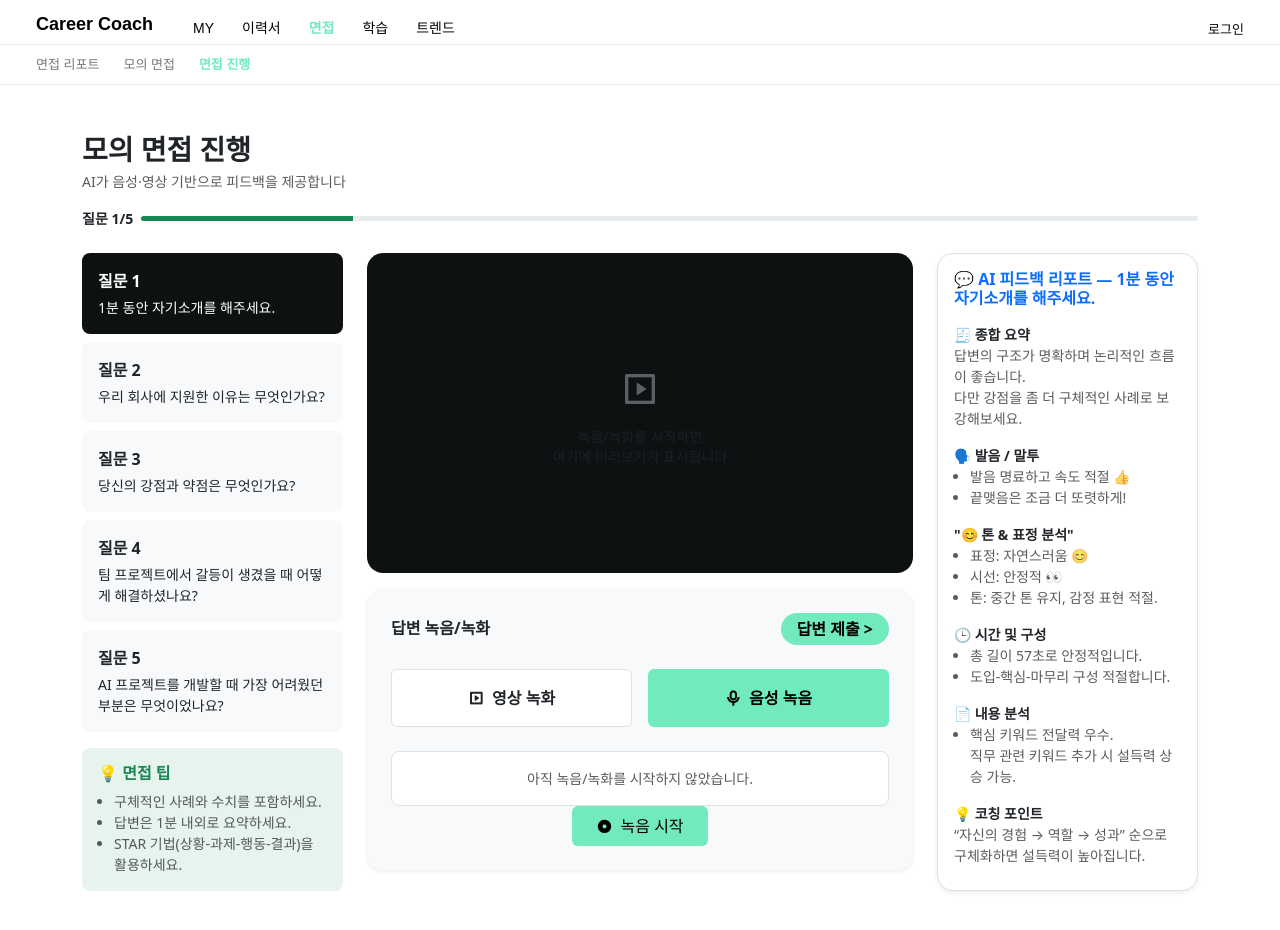
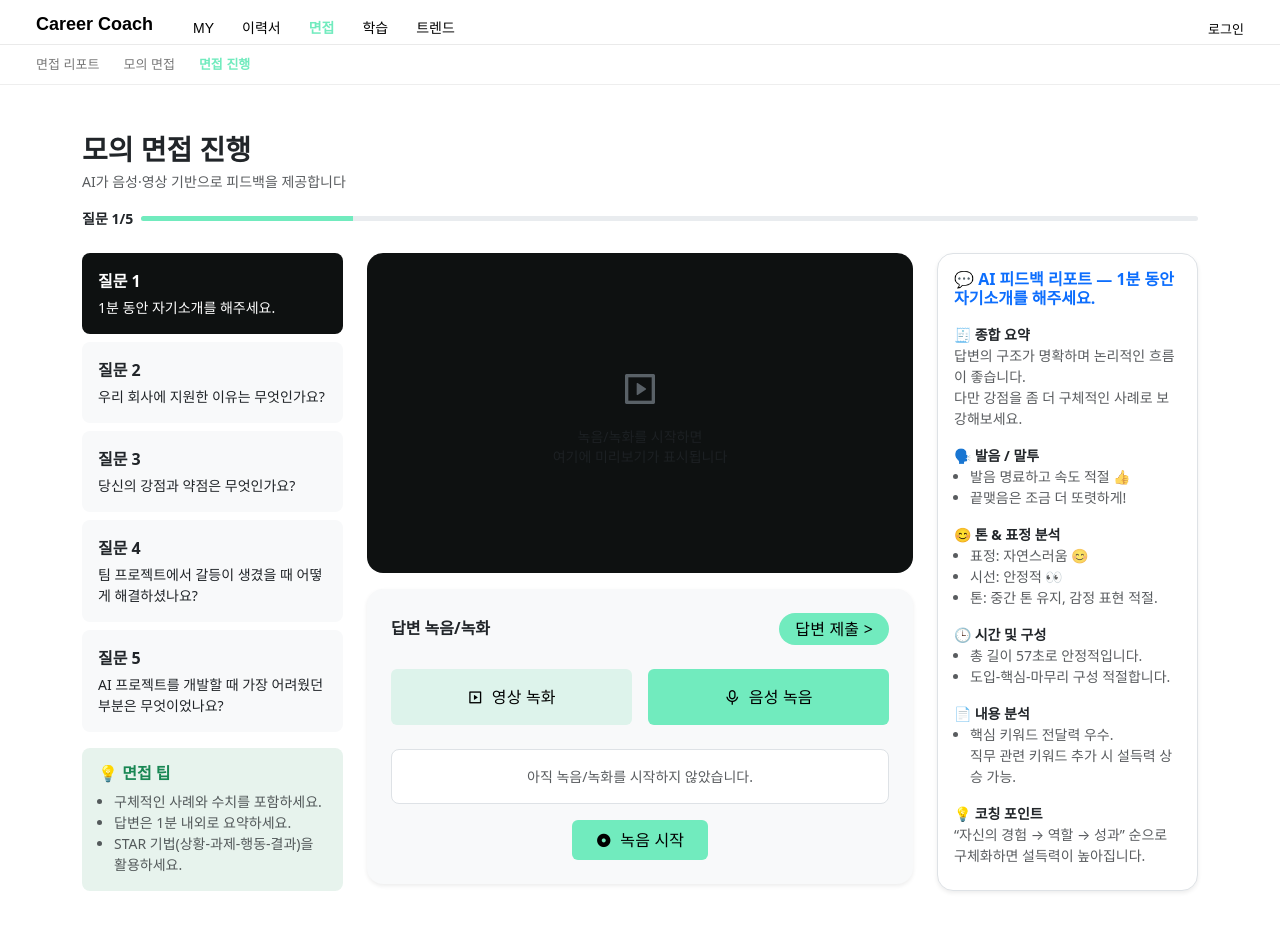
Before and after one commit to llbk-team/llbky-front, a Vue app: page /interview/progress in a window 1280 px wide. Shown: the top 930 px of the page. Built offline with nearby package versions, Linux system fonts and the light colour scheme.

Commit message:
docs: 면접 진행 뷰 스타일 수정

```diff
--- a/src/views/interview/Progress.vue
+++ b/src/views/interview/Progress.vue
@@ -8,7 +8,7 @@
         <small class="fw-semibold">질문 {{ current }}/{{ total }}</small>
         <div class="flex-grow-1 progress" style="height: 5px;">
           <div
-            class="progress-bar bg-success"
+            class="progress-bar bg-mint"
             role="progressbar"
             :style="{ width: (current / total) * 100 + '%' }"
           ></div>
@@ -46,7 +46,6 @@
       <div class="col-lg-6">
         <div class="bg-dark text-white rounded-4 p-4 text-center mb-3 preview-box">
           <div class="d-flex flex-column justify-content-center align-items-center h-100">
-            <!-- 미리보기 화면 (대기 중) -->
             <template v-if="!isRecording">
               <i class="ri-video-line fs-1 mb-2 text-secondary"></i>
               <p class="text-muted small mb-0">
@@ -54,7 +53,6 @@
               </p>
             </template>
 
-            <!-- 녹화/녹음 중 -->
             <template v-else>
               <i v-if="mode === 'video'" class="ri-record-circle-fill fs-1 text-danger mb-2"></i>
               <i v-else class="ri-mic-fill fs-1 text-danger mb-2"></i>
@@ -71,7 +69,7 @@
           <div class="d-flex justify-content-between align-items-center mb-4">
             <h6 class="fw-bold text-dark mb-0">답변 녹음/녹화</h6>
             <button
-              class="btn btn-success fw-semibold rounded-pill px-3 py-1"
+              class="btn btn-mint rounded-pill px-3 py-1 fw-medium"
               @click="handleSubmit"
             >
               {{ current < total ? "답변 제출 >" : "면접 완료 >" }}
@@ -81,15 +79,15 @@
           <!-- 모드 선택 -->
           <div class="d-flex justify-content-center gap-3 mb-4">
             <button
-              class="btn w-50 py-3 fw-semibold border"
-              :class="mode === 'video' ? 'btn-success text-dark border-0' : 'btn-outline-dark bg-white text-dark'"
+              class="btn w-50 py-3 fw-medium border mode-btn"
+              :class="mode === 'video' ? 'active' : ''"
               @click="setMode('video')"
             >
               <i class="ri-video-line me-1"></i> 영상 녹화
             </button>
             <button
-              class="btn w-50 py-3 fw-semibold border"
-              :class="mode === 'audio' ? 'btn-success text-dark border-0' : 'btn-outline-dark bg-white text-dark'"
+              class="btn w-50 py-3 fw-medium border mode-btn"
+              :class="mode === 'audio' ? 'active' : ''"
               @click="setMode('audio')"
             >
               <i class="ri-mic-line me-1"></i> 음성 녹음
@@ -108,11 +106,11 @@
             </div>
           </div>
 
-          <!-- 녹음/녹화 시작/중지 버튼 추가 -->
-          <div class="d-flex justify-content-center">
+          <!-- 녹음/녹화 시작/중지 -->
+          <div class="d-flex justify-content-center mt-3">
             <button
-              class="btn"
-              :class="isRecording ? 'btn-danger text-white px-4 py-2' : 'btn-success text-dark px-4 py-2'"
+              class="btn fw-medium px-4 py-2"
+              :class="isRecording ? 'btn-danger text-white' : 'btn-mint text-dark'"
               @click="isRecording ? stopRecording() : startRecording()"
             >
               <i :class="isRecording ? 'ri-stop-fill me-1' : 'ri-record-circle-fill me-1'"></i>
@@ -120,7 +118,6 @@
             </button>
           </div>
         </div>
-
       </div>
 
       <!-- 오른쪽 AI 피드백 -->
@@ -145,7 +142,7 @@
           </div>
 
           <div class="small text-muted mb-3">
-            <strong class="text-dark">"😊 톤 & 표정 분석"</strong><br />
+            <strong class="text-dark">😊 톤 & 표정 분석</strong><br />
             <ul class="ps-3 mb-0">
               <li>표정: 자연스러움 😊</li>
               <li>시선: 안정적 👀</li>
@@ -164,7 +161,7 @@
           <div class="small text-muted mb-3">
             <strong class="text-dark">📄 내용 분석</strong><br />
             <ul class="ps-3 mb-0">
-              <li>핵심 키워드 전달력 우수.<br>직무 관련 키워드 추가 시 설득력 상승 가능.</li>
+              <li>핵심 키워드 전달력 우수.<br />직무 관련 키워드 추가 시 설득력 상승 가능.</li>
             </ul>
           </div>
 
@@ -179,7 +176,7 @@
 </template>
 
 <script setup>
-import { ref, onMounted, onUnmounted } from "vue";
+import { ref, onUnmounted } from "vue";
 import "remixicon/fonts/remixicon.css";
 import router from "@/router";
 
@@ -202,21 +199,16 @@ const questions = [
 const startRecording = () => {
   isRecording.value = true;
   recordTime.value = 0;
-  timer = setInterval(() => {
-    recordTime.value++;
-  }, 1000);
+  timer = setInterval(() => recordTime.value++, 1000);
 };
-
 const stopRecording = () => {
   isRecording.value = false;
   clearInterval(timer);
 };
-
 const setMode = (newMode) => {
   mode.value = newMode;
   stopRecording();
 };
-
 const handleSubmit = () => {
   if (current.value < total) {
     alert(`질문 ${current.value}의 답변이 제출되었습니다.`);
@@ -228,36 +220,66 @@ const handleSubmit = () => {
     router.push("/interview/report");
   }
 };
-
 const formatTime = (seconds) => {
   const min = Math.floor(seconds / 60);
   const sec = seconds % 60;
   return `${min}:${sec.toString().padStart(2, "0")}`;
 };
-
 onUnmounted(() => clearInterval(timer));
 </script>
 
 <style scoped>
-.bg-dark {
-  background-color: #0e1111 !important;
+/* 🔹 민트 색상 통일 */
+.bg-mint,
+.progress-bar.bg-mint {
+  background-color: #71ebbe !important;
 }
-.btn-success {
+
+/* 🔹 버튼 폰트 & 간격 */
+.btn {
+  font-weight: 500 !important;
+  letter-spacing: 0.2px;
+  transition: all 0.2s ease;
+}
+
+/* 🔹 기본 민트 버튼 */
+.btn-mint {
   background-color: #71ebbe !important;
   color: #000 !important;
   border: none !important;
 }
-.btn-success:hover {
+.btn-mint:hover {
   background-color: #5cd8ab !important;
 }
+
+/* 🔹 모드 선택 버튼 (비활성 시 DDF3EB) */
+.mode-btn {
+  background-color: #ddf3eb !important;
+  color: #000 !important;
+  border: none !important;
+}
+.mode-btn.active {
+  background-color: #71ebbe !important;
+  color: #000 !important;
+  border: none !important;
+}
+.mode-btn:hover {
+  background-color: #b8ecdb !important;
+}
+
+/* 🔹 기타 스타일 */
+.bg-dark {
+  background-color: #0e1111 !important;
+}
 .btn-danger {
-  background-color: #ff6464;
-  border: none;
+  background-color: #ff6464 !important;
+  border: none !important;
 }
 .btn-danger:hover {
-  background-color: #e45454;
+  background-color: #e45454 !important;
 }
 
+/* 미리보기 박스 */
 .preview-box {
   height: 320px;
   background-color: #0e1111 !important;
```
